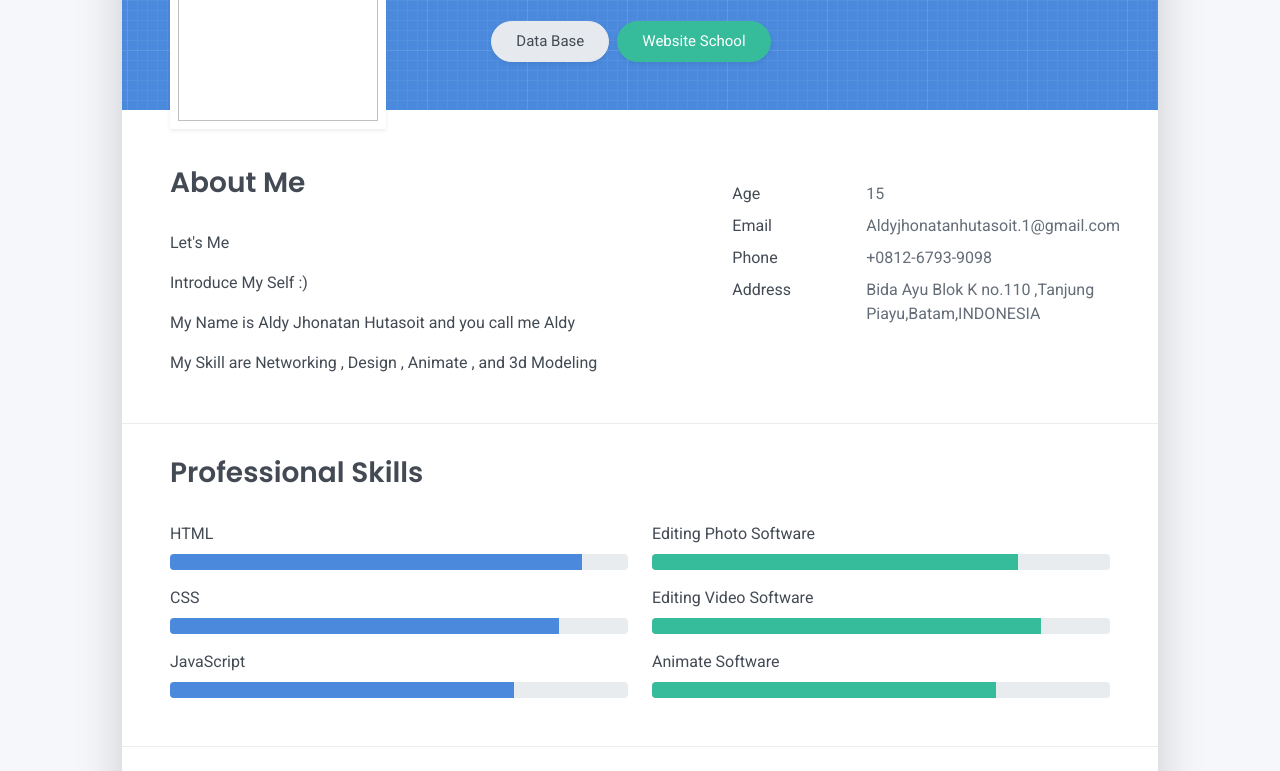
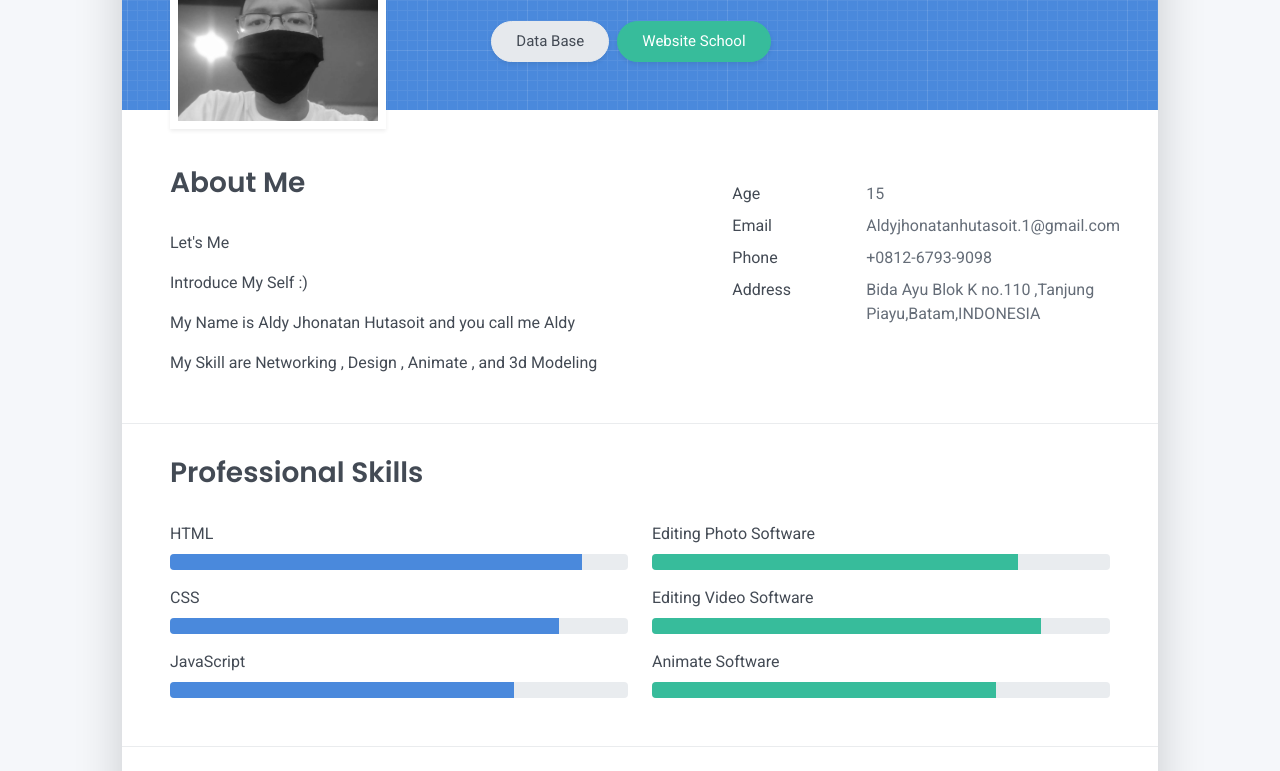
Before and after one commit to ExersicePro/Aldygith.github.io, a plain HTML site: page index.html in a window 1280 px wide. Shown: the part 259-1030 px from the top of the page. Drawn offline with Linux system fonts and the light colour scheme.

Commit message:
Update index.html

```diff
--- a/index.html
+++ b/index.html
@@ -52,7 +52,7 @@
   <div class="cover-bg p-3 p-lg-4 text-white">
     <div class="row">
       <div class="col-lg-4 col-md-5">
-        <div class="avatar hover-effect bg-white shadow-sm p-1"><img src="images/aldy.jpg" width="200" height="200"/></div>
+        <div class="avatar hover-effect bg-white shadow-sm p-1"><img src="aldy.jpg" width="200" height="200"/></div>
       </div>
       <div class="col-lg-8 col-md-7 text-center text-md-start">
         <h2 class="h1 mt-2" data-aos="fade-left" data-aos-delay="0"> Aldy Jhonatan Hutasoit </h2>
```
